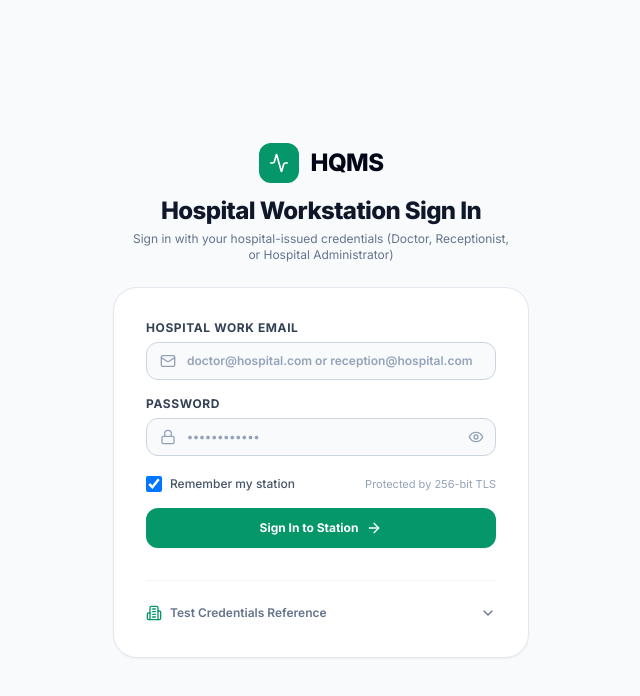
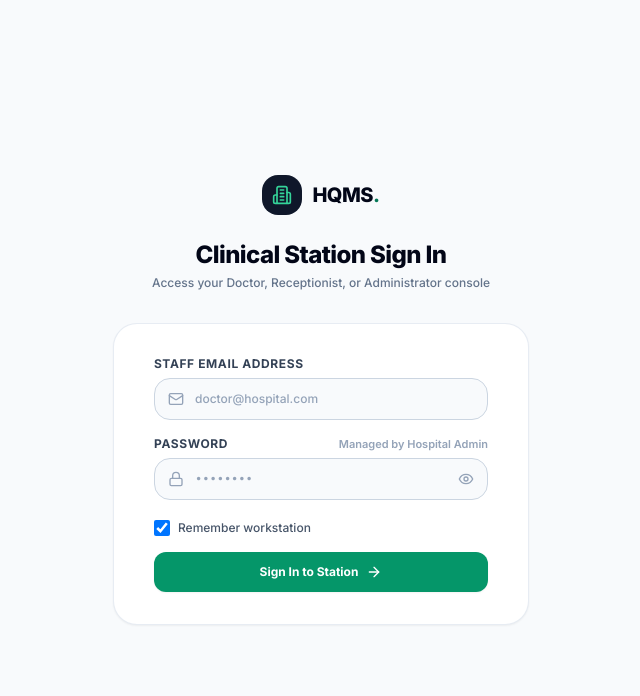
Before and after one commit to Frpratik/HQMS, a Next.js app in the folder frontend/: page /login in a window 1280 px wide. Shown: the top 696 px of the page, without its empty margins (319-959 px from the left). Built offline with nearby package versions, Linux system fonts and the light colour scheme.

Commit message:
chore(auth): remove demo credentials and quick logins from login page

```diff
--- a/frontend/src/app/(auth)/login/page.tsx
+++ b/frontend/src/app/(auth)/login/page.tsx
@@ -10,12 +10,8 @@ import {
   ArrowRight,
   AlertCircle,
   Building2,
-  Stethoscope,
-  Users,
   Eye,
   EyeOff,
-  ChevronDown,
-  ChevronUp,
 } from "lucide-react";
 import { api } from "@/lib/api";
 
@@ -29,7 +25,6 @@ export default function StaffLoginPage() {
 
   const [loading, setLoading] = useState(false);
   const [error, setError] = useState<string | null>(null);
-  const [showDemoLogins, setShowDemoLogins] = useState(false);
 
   const handleSignIn = async (e: React.FormEvent) => {
     e.preventDefault();
@@ -54,99 +49,100 @@ export default function StaffLoginPage() {
     }
   };
 
-  const fillDemo = (demoEmail: string, demoPass: string) => {
-    setEmail(demoEmail);
-    setPassword(demoPass);
-  };
-
   return (
     <div className="min-h-screen bg-slate-50 flex flex-col justify-center py-12 sm:px-6 lg:px-8 text-slate-900 font-sans antialiased selection:bg-emerald-500 selection:text-white">
       {/* Brand Header */}
       <div className="sm:mx-auto sm:w-full sm:max-w-md text-center">
-        <Link href="/" className="inline-flex items-center space-x-3 mb-3">
-          <div className="w-10 h-10 rounded-xl bg-emerald-600 flex items-center justify-center text-white font-black shadow-xs">
-            <Activity className="w-5 h-5" />
+        <Link
+          href="/"
+          className="inline-flex items-center justify-center space-x-2.5 mb-6 group transition"
+        >
+          <div className="w-10 h-10 bg-slate-900 rounded-2xl flex items-center justify-center shadow-xs group-hover:scale-105 transition">
+            <Building2 className="w-5 h-5 text-emerald-400" />
           </div>
-          <span className="text-2xl font-black tracking-tight text-slate-950">HQMS</span>
+          <span className="font-extrabold text-xl tracking-tight text-slate-950">
+            HQMS<span className="text-emerald-700">.</span>
+          </span>
         </Link>
-        <h2 className="text-xl sm:text-2xl font-black tracking-tight text-slate-900">
-          Hospital Workstation Sign In
+
+        <h2 className="text-2xl font-black text-slate-950 tracking-tight">
+          Clinical Station Sign In
         </h2>
-        <p className="mt-1 text-xs text-slate-500 max-w-sm mx-auto">
-          Sign in with your hospital-issued credentials (Doctor, Receptionist, or Hospital Administrator)
+        <p className="mt-1 text-xs text-slate-500 font-medium">
+          Access your Doctor, Receptionist, or Administrator console
         </p>
       </div>
 
-      {/* Main Form Container */}
-      <div className="mt-6 sm:mx-auto sm:w-full sm:max-w-md px-4">
-        <div className="bg-white border border-slate-200 rounded-3xl p-6 sm:p-8 shadow-sm">
-          {/* Error Alert */}
+      <div className="mt-8 sm:mx-auto sm:w-full sm:max-w-md px-4">
+        <div className="bg-white py-8 px-6 sm:px-10 border border-slate-200/80 rounded-3xl shadow-sm">
           {error && (
-            <div className="mb-5 p-3.5 rounded-xl bg-rose-50 border border-rose-200 text-rose-800 text-xs font-semibold flex items-start space-x-2.5 animate-fade-in">
-              <AlertCircle className="w-4 h-4 shrink-0 mt-0.5" />
-              <span>{error}</span>
+            <div className="mb-6 p-4 rounded-2xl bg-rose-50 border border-rose-200/80 flex items-start space-x-3 text-rose-900 text-xs animate-shake">
+              <AlertCircle className="w-4 h-4 text-rose-600 mt-0.5 shrink-0" />
+              <span className="font-semibold">{error}</span>
             </div>
           )}
 
           <form onSubmit={handleSignIn} className="space-y-4">
             <div>
-              <label className="block text-xs font-bold text-slate-700 uppercase tracking-wider mb-1.5">
-                Hospital Work Email
+              <label className="block text-xs font-bold uppercase tracking-wider text-slate-700 mb-1.5">
+                Staff Email Address
               </label>
-              <div className="relative">
+              <div className="relative rounded-2xl shadow-2xs">
                 <div className="absolute inset-y-0 left-0 pl-3.5 flex items-center pointer-events-none text-slate-400">
                   <Mail className="w-4 h-4" />
                 </div>
                 <input
                   type="email"
                   required
+                  placeholder="doctor@hospital.com"
                   value={email}
                   onChange={(e) => setEmail(e.target.value)}
-                  placeholder="doctor@hospital.com or reception@hospital.com"
-                  className="w-full pl-10 pr-4 py-2.5 bg-slate-50 border border-slate-300 rounded-xl text-slate-900 placeholder-slate-400 focus:outline-none focus:ring-2 focus:ring-emerald-500 text-xs font-semibold transition"
+                  className="block w-full pl-10 pr-4 py-3 bg-slate-50 border border-slate-300 rounded-2xl text-xs font-medium text-slate-900 placeholder:text-slate-400 focus:outline-hidden focus:bg-white focus:border-emerald-500 focus:ring-2 focus:ring-emerald-500/20 transition"
                 />
               </div>
             </div>
 
             <div>
               <div className="flex items-center justify-between mb-1.5">
-                <label className="block text-xs font-bold text-slate-700 uppercase tracking-wider">
+                <label className="block text-xs font-bold uppercase tracking-wider text-slate-700">
                   Password
                 </label>
+                <span className="text-[11px] font-semibold text-slate-400">
+                  Managed by Hospital Admin
+                </span>
               </div>
-              <div className="relative">
+              <div className="relative rounded-2xl shadow-2xs">
                 <div className="absolute inset-y-0 left-0 pl-3.5 flex items-center pointer-events-none text-slate-400">
                   <Lock className="w-4 h-4" />
                 </div>
                 <input
                   type={showPassword ? "text" : "password"}
                   required
+                  placeholder="••••••••"
                   value={password}
                   onChange={(e) => setPassword(e.target.value)}
-                  placeholder="••••••••••••"
-                  className="w-full pl-10 pr-10 py-2.5 bg-slate-50 border border-slate-300 rounded-xl text-slate-900 placeholder-slate-400 focus:outline-none focus:ring-2 focus:ring-emerald-500 text-xs font-semibold transition"
+                  className="block w-full pl-10 pr-10 py-3 bg-slate-50 border border-slate-300 rounded-2xl text-xs font-medium text-slate-900 placeholder:text-slate-400 focus:outline-hidden focus:bg-white focus:border-emerald-500 focus:ring-2 focus:ring-emerald-500/20 transition font-mono"
                 />
                 <button
                   type="button"
                   onClick={() => setShowPassword(!showPassword)}
-                  className="absolute inset-y-0 right-0 pr-3 flex items-center text-slate-400 hover:text-slate-700 transition"
+                  className="absolute inset-y-0 right-0 pr-3.5 flex items-center text-slate-400 hover:text-slate-600 transition"
                 >
                   {showPassword ? <EyeOff className="w-4 h-4" /> : <Eye className="w-4 h-4" />}
                 </button>
               </div>
             </div>
 
-            <div className="flex items-center justify-between text-xs pt-1">
-              <label className="flex items-center space-x-2 cursor-pointer text-slate-600">
+            <div className="flex items-center justify-between pt-1">
+              <label className="flex items-center space-x-2 cursor-pointer">
                 <input
                   type="checkbox"
                   checked={rememberMe}
                   onChange={(e) => setRememberMe(e.target.checked)}
-                  className="w-4 h-4 text-emerald-600 rounded-md border-slate-300 focus:ring-emerald-500"
+                  className="w-4 h-4 rounded text-emerald-600 focus:ring-emerald-500 border-slate-300 transition"
                 />
-                <span className="font-medium">Remember my station</span>
+                <span className="text-xs font-medium text-slate-600">Remember workstation</span>
               </label>
-              <span className="text-slate-400 text-[11px]">Protected by 256-bit TLS</span>
             </div>
 
             <button
@@ -167,61 +163,6 @@ export default function StaffLoginPage() {
               )}
             </button>
           </form>
-
-          {/* Discreet Developer / Reviewer Quick-Logins */}
-          <div className="mt-8 pt-5 border-t border-slate-100">
-            <button
-              type="button"
-              onClick={() => setShowDemoLogins(!showDemoLogins)}
-              className="w-full flex items-center justify-between text-xs text-slate-500 hover:text-slate-900 font-semibold py-1 transition"
-            >
-              <div className="flex items-center space-x-2">
-                <Building2 className="w-4 h-4 text-emerald-600" />
-                <span>Test Credentials Reference</span>
-              </div>
-              {showDemoLogins ? <ChevronUp className="w-4 h-4" /> : <ChevronDown className="w-4 h-4" />}
-            </button>
-
-            {showDemoLogins && (
-              <div className="mt-3 grid grid-cols-1 sm:grid-cols-3 gap-2 text-left animate-fade-in">
-                <button
-                  type="button"
-                  onClick={() => fillDemo("doctor@hospital.com", "Doctor123!")}
-                  className="p-2.5 bg-slate-50 hover:bg-emerald-50 border border-slate-200 hover:border-emerald-300 rounded-xl transition text-left"
-                >
-                  <div className="flex items-center space-x-1.5 mb-0.5">
-                    <Stethoscope className="w-3.5 h-3.5 text-emerald-700" />
-                    <span className="text-[11px] font-bold text-slate-900">Dr. Sharma</span>
-                  </div>
-                  <span className="text-[10px] text-slate-500 block truncate font-mono">doctor@hospital.com</span>
-                </button>
-
-                <button
-                  type="button"
-                  onClick={() => fillDemo("reception@hospital.com", "Recep123!")}
-                  className="p-2.5 bg-slate-50 hover:bg-emerald-50 border border-slate-200 hover:border-emerald-300 rounded-xl transition text-left"
-                >
-                  <div className="flex items-center space-x-1.5 mb-0.5">
-                    <Users className="w-3.5 h-3.5 text-blue-700" />
-                    <span className="text-[11px] font-bold text-slate-900">Reception</span>
-                  </div>
-                  <span className="text-[10px] text-slate-500 block truncate font-mono">reception@hospital.com</span>
-                </button>
-
-                <button
-                  type="button"
-                  onClick={() => fillDemo("admin@apex.com", "Admin123!")}
-                  className="p-2.5 bg-slate-50 hover:bg-emerald-50 border border-slate-200 hover:border-emerald-300 rounded-xl transition text-left"
-                >
-                  <div className="flex items-center space-x-1.5 mb-0.5">
-                    <Building2 className="w-3.5 h-3.5 text-purple-700" />
-                    <span className="text-[11px] font-bold text-slate-900">Hospital Admin</span>
-                  </div>
-                  <span className="text-[10px] text-slate-500 block truncate font-mono">admin@apex.com</span>
-                </button>
-              </div>
-            )}
-          </div>
         </div>
       </div>
     </div>
```
